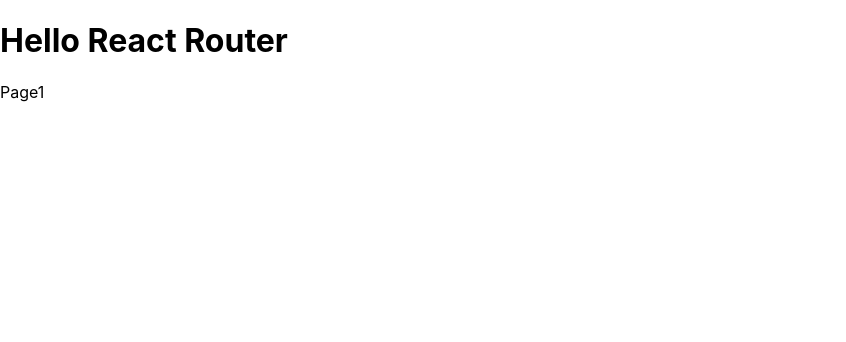
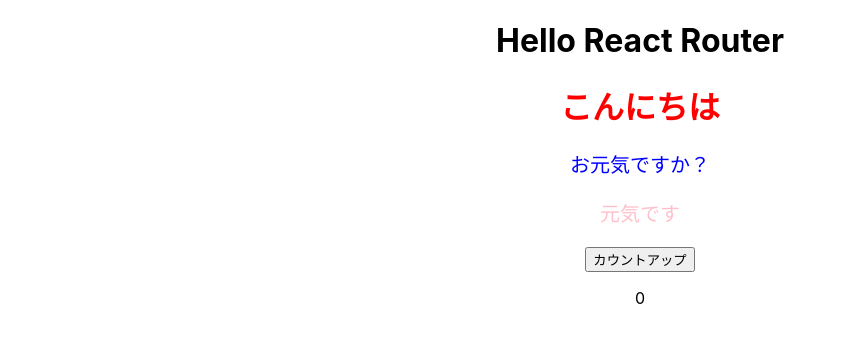
Before and after one commit to hiro881213/react-app, a React (Create React App) app: page / in a window 1280 px wide. Shown: the top 342 px of the page, without its empty margins (0-846 px from the left). Built offline with nearby package versions, Linux system fonts and the light colour scheme.

Commit message:
ページ遷移処理作成4

```diff
--- a/src/App.jsx
+++ b/src/App.jsx
@@ -2,8 +2,6 @@
 import { BrowserRouter, Routes, Route } from 'react-router-dom';
 import { Page1 } from './Page1'
 
-// import { ColoredMessage } from './components/ColoredMessage';
-// import { useState } from 'react';
 
 // import { CssModules } from './components/CssModules';
 // import { StyledJsx } from './components/StyledJsx';
@@ -17,12 +15,17 @@
 
   return (
     <>
+      <div className="App">
+        <main>
+
           <BrowserRouter>
             <h1>Hello React Router</h1>
             <Routes>
               <Route path="/" element={<Page1 />} ></Route>
             </Routes>
           </BrowserRouter>
+        </main>
+      </div>
     </>
   );
 
@@ -30,39 +33,11 @@
 
 // function App() {
 
-    // // Stateの定義
-    // const [num, setNum] = useState(0);
-
-    // // numが変化したときの処理
-    // useEffect(() => {
-    //     alert();
-    // }, [num])
 
 
-    // // ボタンクリック処理
-    // const onClickButton = () => {
-
-    //     // カウントアップする
-    //     setNum(num + 1);
-
-    // };
 
   // return (
   //   <>
-  //   <div className="App">
-  //     <main>
-  //       {/* <BrowserRouter>
-  //         <Switch>
-  //           <Route exact path = "/" component = {page1} />
-  //         </Switch>
-  //       </BrowserRouter> */}
-  //       {/* <h1 style = {{ color: "red" }}>こんにちは</h1>
-
-  //       <ColoredMessage color = "blue">お元気ですか？</ColoredMessage>
-  //       <ColoredMessage color = "pink">元気です</ColoredMessage>
-
-  //       <button onClick={onClickButton}>カウントアップ</button>
-  //       <p>{num}</p>
 
   //       <CssModules />
   //       <StyledJsx />
--- a/src/page1.jsx
+++ b/src/page1.jsx
@@ -1,7 +1,34 @@
+import { ColoredMessage } from './components/ColoredMessage';
+import { useState } from 'react';
+
 export const Page1 = () => {
 
+    // Stateの定義
+    const [num, setNum] = useState(0);
+
+    // // numが変化したときの処理
+    // useEffect(() => {
+    //     alert();
+    // }, [num])
+
+    // ボタンクリック処理
+    const onClickButton = () => {
+        // カウントアップする
+        setNum(num + 1);
+    };
+
+
     return (
-        <p>Page1</p>
+        <>
+            <h1 style = {{ color: "red" }}>こんにちは</h1>
+
+            <ColoredMessage color = "blue">お元気ですか？</ColoredMessage>
+            <ColoredMessage color = "pink">元気です</ColoredMessage>
+
+            <button onClick={onClickButton}>カウントアップ</button>
+            <p>{num}</p>
+        </>
+
     );
 
 }
```
Lines whose indentation alone changed are shown as unchanged.
